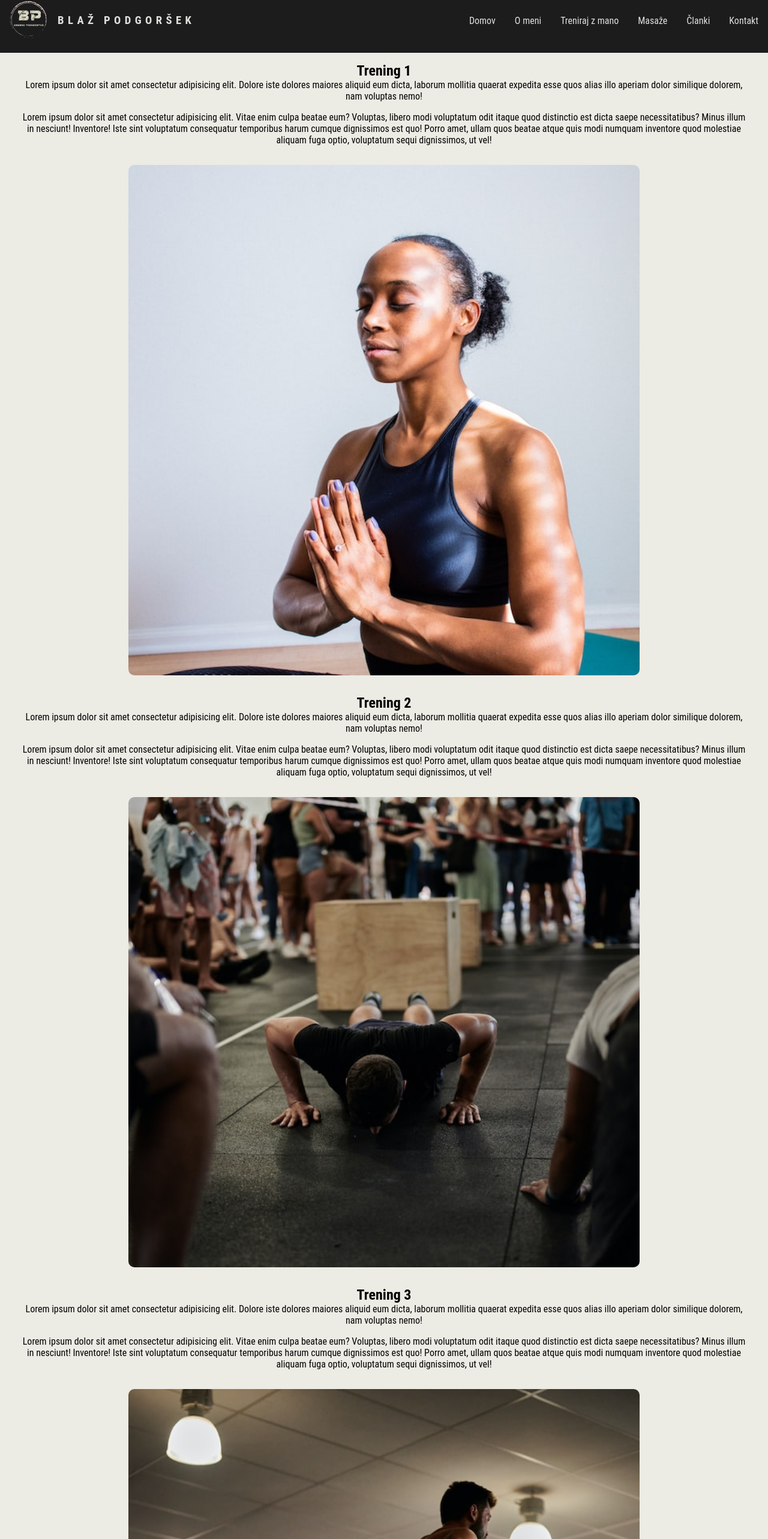
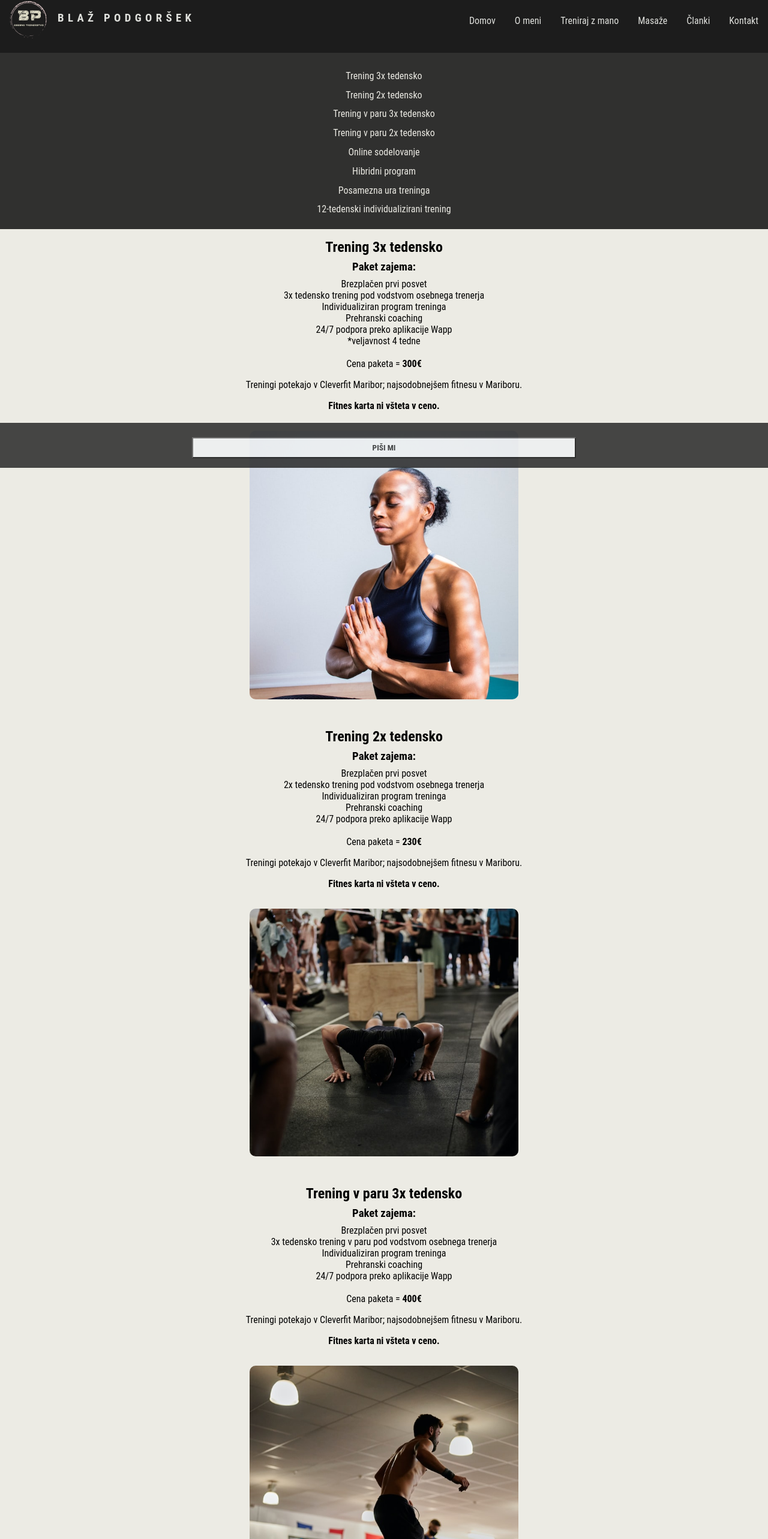
Before and after one commit to Tom1y/personal-trainer, a React (Create React App) app: page /programi in a window 1280 px wide. Shown: the part 20-2586 px from the top of the page at 60% size. Built offline with nearby package versions, Linux system fonts and the light colour scheme.

Commit message:
Added text, all programs and contact

```diff
--- a/package.json
+++ b/package.json
@@ -7,8 +7,12 @@
     "@testing-library/jest-dom": "^5.16.5",
     "@testing-library/react": "^13.4.0",
     "@testing-library/user-event": "^13.5.0",
+    "@trendyol-js/react-carousel": "^3.0.0",
+    "bootstrap": "^5.2.3",
     "react": "^18.2.0",
+    "react-bootstrap": "^2.6.0",
     "react-dom": "^18.2.0",
+    "react-responsive-carousel": "^3.2.23",
     "react-router-dom": "^6.4.3",
     "react-scripts": "5.0.1",
     "web-vitals": "^2.1.4"
--- a/src/components/AboutMe.css
+++ b/src/components/AboutMe.css
@@ -7,7 +7,26 @@
 }
 
 .AboutMe img {
-  width: 25rem;
+  width: 90%;
   border-radius: 10px;
   margin-bottom: 2rem;
+  margin-top: 2rem;
 }
+
+.fitnes-list {
+  align-self: start;
+  margin-top: 1rem;
+  margin-bottom: 0.7rem;
+}
+
+.masaze {
+  align-self: start;
+}
+
+.AboutMe li {
+  margin-bottom: 0.3rem;
+}
+
+.AboutMe h1 {
+  margin-bottom: 2rem;
+}
--- a/src/components/AllPrograms.css
+++ b/src/components/AllPrograms.css
@@ -1,6 +1,6 @@
 .AllPrograms {
   background-color: #ecebe4;
-  padding: 1rem 2rem;
+  /* padding: 1rem 2rem; */
   display: flex;
   flex-direction: column;
   align-items: center;
@@ -13,3 +13,42 @@
   display: flex;
   margin: 2rem auto;
 }
+
+.AllProgramsNavigation {
+  background-color: #1c1c1c;
+  width: 100%;
+  padding-top: 1rem;
+  opacity: 0.9;
+  padding-bottom: 1rem;
+}
+
+.AllProgramsNavigation a {
+  text-decoration: none;
+  color: #ecebe4;
+}
+
+.AllProgramsNavigation ul {
+  list-style-type: none;
+}
+
+.AllProgramsNavigation li {
+  margin-bottom: 0.5rem;
+  margin-top: 0.8rem;
+}
+
+.AllPrograms-card span {
+  font-weight: bold;
+}
+
+.AllPrograms-card {
+  margin-top: 1rem;
+}
+
+.AllPrograms-card h2,
+h3 {
+  margin-bottom: 0.5rem;
+}
+
+.AllPrograms-card ul {
+  list-style-type: none;
+}
--- a/src/components/AllPrograms.js
+++ b/src/components/AllPrograms.js
@@ -4,22 +4,150 @@ import "./AllPrograms.css";
 export default function VsiProgrami() {
   return (
     <div className="AllPrograms">
-      <div className="AllPrograms-card">
-        <h2>Trening 1</h2>
+      <div className="AllProgramsNavigation">
+        <ul>
+          <li>
+            <a href="#trening1">Trening 3x tedensko</a>
+          </li>
+          <li>
+            <a href="#trening2">Trening 2x tedensko</a>
+          </li>
+          <li>
+            <a href="#trening3">Trening v paru 3x tedensko</a>
+          </li>
+          <li>
+            <a href="#trening4">Trening v paru 2x tedensko</a>
+          </li>
+          <li>
+            <a href="#trening5">Online sodelovanje</a>
+          </li>
+          <li>
+            <a href="#trening6">Hibridni program</a>
+          </li>
+          <li>
+            <a href="#trening7">Posamezna ura treninga</a>
+          </li>
+          <li>
+            <a href="#trening8">12-tedenski individualizirani trening</a>
+          </li>
+        </ul>
+      </div>
+      <div className="AllPrograms-card" id="trening1">
+        <h2>Trening 3x tedensko</h2>
+        <h3>Paket zajema:</h3>
+        <ul>
+          <li>Brezplačen prvi posvet</li>
+          <li>3x tedensko trening pod vodstvom osebnega trenerja</li>
+          <li>Individualiziran program treninga</li>
+          <li>Prehranski coaching</li>
+          <li>24/7 podpora preko aplikacije Wapp</li>
+          <li>*veljavnost 4 tedne</li>
+        </ul>
+        <br></br>
         <p>
-          Lorem ipsum dolor sit amet consectetur adipisicing elit. Dolore iste
-          dolores maiores aliquid eum dicta, laborum mollitia quaerat expedita
-          esse quos alias illo aperiam dolor similique dolorem, nam voluptas
-          nemo!
+          Cena paketa = <span>300€</span>
         </p>
         <p>
-          Lorem ipsum dolor sit amet consectetur adipisicing elit. Vitae enim
-          culpa beatae eum? Voluptas, libero modi voluptatum odit itaque quod
-          distinctio est dicta saepe necessitatibus? Minus illum in nesciunt!
-          Inventore! Iste sint voluptatum consequatur temporibus harum cumque
-          dignissimos est quo! Porro amet, ullam quos beatae atque quis modi
-          numquam inventore quod molestiae aliquam fuga optio, voluptatum sequi
-          dignissimos, ut vel!
+          Treningi potekajo v Cleverfit Maribor; najsodobnejšem fitnesu v
+          Mariboru.
+        </p>
+        <span>Fitnes karta ni všteta v ceno.</span>
+        <img
+          src="./images/madison.jpg"
+          alt="joga"
+          className="AllPrograms-img"
+        ></img>
+      </div>
+      <div className="AllPrograms-card" id="trening2">
+        <h2>Trening 2x tedensko</h2>
+        <h3>Paket zajema:</h3>
+        <ul>
+          <li>Brezplačen prvi posvet</li>
+          <li>2x tedensko trening pod vodstvom osebnega trenerja</li>
+          <li>Individualiziran program treninga</li>
+          <li>Prehranski coaching</li>
+          <li>24/7 podpora preko aplikacije Wapp</li>
+        </ul>
+        <br></br>
+        <p>
+          Cena paketa = <span>230€</span>
+        </p>
+        <p>
+          Treningi potekajo v Cleverfit Maribor; najsodobnejšem fitnesu v
+          Mariboru.
+        </p>
+        <span>Fitnes karta ni všteta v ceno.</span>
+        <img
+          src="./images/workout.jpg"
+          alt="joga"
+          className="AllPrograms-img"
+        ></img>
+      </div>
+      <div className="AllPrograms-card" id="trening3">
+        <h2>Trening v paru 3x tedensko</h2>
+        <h3>Paket zajema:</h3>
+        <ul>
+          <li>Brezplačen prvi posvet</li>
+          <li>3x tedensko trening v paru pod vodstvom osebnega trenerja</li>
+          <li>Individualiziran program treninga</li>
+          <li>Prehranski coaching</li>
+          <li>24/7 podpora preko aplikacije Wapp</li>
+        </ul>
+        <br></br>
+        <p>
+          Cena paketa = <span>400€</span>
+        </p>
+        <p>
+          Treningi potekajo v Cleverfit Maribor; najsodobnejšem fitnesu v
+          Mariboru.
+        </p>
+        <p>
+          <span>Fitnes karta ni všteta v ceno.</span>
+        </p>
+        <img
+          src="./images/workout2.jpg"
+          alt="joga"
+          className="AllPrograms-img"
+        ></img>
+      </div>
+      <div className="AllPrograms-card" id="trening4">
+        <h2>Trening v paru 2x tedensko</h2>
+        <h3>Paket zajema:</h3>
+        <ul>
+          <li>Brezplačen prvi posvet</li>
+          <li>2x tedensko trening v paru pod vodstvom osebnega trenerja</li>
+          <li>Individualiziran program treninga</li>
+          <li>Prehranski coaching</li>
+          <li>24/7 podpora preko aplikacije Wapp</li>
+          <li>*veljavnost 4 tedne</li>
+        </ul>
+        <br></br>
+        <p>
+          Cena paketa = <span>320€</span>
+        </p>
+        <p>
+          Treningi potekajo v Cleverfit Maribor; najsodobnejšem fitnesu v
+          Mariboru.
+        </p>
+        <p>Fitnes karta ni všteta v ceno.</p>
+        <img
+          src="./images/madison.jpg"
+          alt="joga"
+          className="AllPrograms-img"
+        ></img>
+      </div>
+      <div className="AllPrograms-card" id="trening5">
+        <h2>Online sodelovanje</h2>
+        <h3>Paket zajema:</h3>
+        <ul>
+          <li>Brezplačen prvi posvet</li>
+          <li>Individualiziran program treninga</li>
+          <li>Prehranski coaching</li>
+          <li>24/7 podpora preko aplikacije Wapp</li>
+        </ul>
+        <br></br>
+        <p>
+          Cena paketa = <span>90€</span>
         </p>
         <img
           src="./images/madison.jpg"
@@ -27,48 +155,58 @@ export default function VsiProgrami() {
           className="AllPrograms-img"
         ></img>
       </div>
-      <div className="AllPrograms-card">
-        <h2>Trening 2</h2>
+      <div className="AllPrograms-card" id="trening6">
+        <h2>Hibridni program</h2>
+        <h3>Paket zajema:</h3>
+        <ul>
+          <li>Brezplačen prvi posvet</li>
+          <li>1x tedensko trening pod vodstvom osebnega trenerja</li>
+          <li>Individualiziran program treninga</li>
+          <li>Prehranski coaching</li>
+          <li>24/7 podpora preko aplikacije Wapp</li>
+        </ul>
+        <br></br>
         <p>
-          Lorem ipsum dolor sit amet consectetur adipisicing elit. Dolore iste
-          dolores maiores aliquid eum dicta, laborum mollitia quaerat expedita
-          esse quos alias illo aperiam dolor similique dolorem, nam voluptas
-          nemo!
-        </p>
-        <p>
-          Lorem ipsum dolor sit amet consectetur adipisicing elit. Vitae enim
-          culpa beatae eum? Voluptas, libero modi voluptatum odit itaque quod
-          distinctio est dicta saepe necessitatibus? Minus illum in nesciunt!
-          Inventore! Iste sint voluptatum consequatur temporibus harum cumque
-          dignissimos est quo! Porro amet, ullam quos beatae atque quis modi
-          numquam inventore quod molestiae aliquam fuga optio, voluptatum sequi
-          dignissimos, ut vel!
+          Cena paketa = <span>150€</span>
         </p>
         <img
-          src="./images/workout.jpg"
+          src="./images/madison.jpg"
           alt="joga"
           className="AllPrograms-img"
         ></img>
       </div>
-      <div className="AllPrograms-card">
-        <h2>Trening 3</h2>
+      <div className="AllPrograms-card" id="trening7">
+        <h2>Posamezna ura treninga</h2>
+        <h3>Paket zajema:</h3>
+        <ul>
+          <li>1x trening pod vodstvom osebnega trenerja</li>
+          <li>Korekcija pri izvedbi vaj</li>
+          <li>Svetovanje pri sestavi trening programa in programa prehrane</li>
+        </ul>
+        <br></br>
         <p>
-          Lorem ipsum dolor sit amet consectetur adipisicing elit. Dolore iste
-          dolores maiores aliquid eum dicta, laborum mollitia quaerat expedita
-          esse quos alias illo aperiam dolor similique dolorem, nam voluptas
-          nemo!
-        </p>
-        <p>
-          Lorem ipsum dolor sit amet consectetur adipisicing elit. Vitae enim
-          culpa beatae eum? Voluptas, libero modi voluptatum odit itaque quod
-          distinctio est dicta saepe necessitatibus? Minus illum in nesciunt!
-          Inventore! Iste sint voluptatum consequatur temporibus harum cumque
-          dignissimos est quo! Porro amet, ullam quos beatae atque quis modi
-          numquam inventore quod molestiae aliquam fuga optio, voluptatum sequi
-          dignissimos, ut vel!
+          Cena paketa = <span>35€</span>
         </p>
         <img
-          src="./images/workout2.jpg"
+          src="./images/madison.jpg"
+          alt="joga"
+          className="AllPrograms-img"
+        ></img>
+      </div>
+      <div className="AllPrograms-card" id="trening8">
+        <h2>12-tedenski individualiziran trening</h2>
+        <h3>Paket zajema:</h3>
+        <ul>
+          <li>Brezplačen posvet</li>
+          <li>Ocena trenutnega stanja</li>
+          <li>12-tedenski individualiziran trening program</li>
+        </ul>
+        <br></br>
+        <p>
+          Cena paketa = <span>70€</span>
+        </p>
+        <img
+          src="./images/madison.jpg"
           alt="joga"
           className="AllPrograms-img"
         ></img>
--- /dev/null
+++ b/src/components/Contact.css
@@ -0,0 +1,28 @@
+.contact-form form {
+  display: grid;
+  grid-template-columns: [col] 1fr [col] 1fr;
+  grid-gap: 1rem 1rem;
+  margin-bottom: 8rem;
+  overflow: hidden;
+}
+
+.test {
+  grid-column: col / span 2;
+  grid-row: 4;
+}
+
+.contact {
+  background-color: #ecebe4;
+  /* height: 100vh; */
+  display: flex;
+  flex-direction: column;
+}
+
+.contact-form {
+  background-color: #daddd8;
+  padding: 1rem 1rem;
+  border-radius: 10px;
+  box-shadow: rgba(0, 0, 0, 0.15) 1.95px 1.95px 2.6px;
+  margin: 1rem 1rem;
+  width: 90%;
+}
--- a/src/components/Contact.js
+++ b/src/components/Contact.js
@@ -1,5 +1,6 @@
 import React, { useRef } from "react";
 import emailjs from "@emailjs/browser";
+import "./Contact.css";
 
 export default function Contact() {
   const form = useRef();
@@ -25,20 +26,45 @@ export default function Contact() {
   };
 
   return (
-    <div>
-      <form ref={form} onSubmit={sendEmail}>
-        <label>Ime</label>
-        <input type="text" name="from_name" />
-        <label>Priimek</label>
-        <input type="text" name="from_surname" />
-        <label>Email</label>
-        <input type="email" name="from_email" />
-        <label>Tel.stevilka</label>
-        <input type="text" name="from_phone" />
-        <label>Sporočilo</label>
-        <textarea name="message" />
-        <input type="submit" value="Send" />
-      </form>
+    <div className="contact">
+      <div>
+        <h2>Kontaktiraj me</h2>
+        <p>
+          V kolikor imate kaksno vprasanje ali bi se pridruzili moji ekipi, mi
+          lahko pisete preko obrazca
+        </p>
+        <p>Odgovorim vam v roku 2-3 delovnih dni</p>
+      </div>
+      <div className="contact-form">
+        <form ref={form} onSubmit={sendEmail}>
+          {/* <label>Ime</label> */}
+          <input type="text" name="from_name" placeholder="Ime" />
+          {/* <label>Priimek</label> */}
+          <input type="text" name="from_surname" placeholder="Priimek" />
+          {/* <label>Email</label> */}
+          <input type="email" name="from_email" placeholder="E-posta" />
+          {/* <label>Tel.stevilka</label> */}
+          <input type="text" name="from_phone" placeholder="tel.stevilka" />
+          <label>Izberite program:</label>
+          <select name="from_program">
+            <option value="3xTedensko">3x tedensko</option>
+            <option value="2xTedensko">2x tedensko</option>
+            <option value="par3xTedensko">V paru 3x teden</option>
+            <option value="par2xTedensko">V paru 2x teden</option>
+            <option value="online">Online sodelovanje</option>
+            <option value="hibridno">Hibridni program</option>
+            <option value="posameznUra">Posamezna ura treninga</option>
+            <option value="12tedenski">12-tedenski indi. trening</option>
+          </select>
+          {/* <label>Sporočilo</label> */}
+          <textarea
+            name="message"
+            placeholder="vase sporocilo"
+            className="test"
+          />
+          <input type="submit" value="Poslji" className="test2" />
+        </form>
+      </div>
     </div>
   );
 }
--- a/src/components/Footer.css
+++ b/src/components/Footer.css
@@ -1,9 +1,18 @@
-.footer {
+/* .footer {
   background-color: #1c1c1c;
   display: flex;
   flex-direction: column;
   align-items: center;
   padding: 1rem 2rem;
+  text-align: center;
+} */
+.footer {
+  background-color: #1c1c1c;
+  opacity: 0.8;
+  position: fixed;
+  width: 100%;
+  bottom: 0;
+  color: white;
   text-align: center;
 }
 
@@ -23,7 +32,7 @@
   color: #1c1c1c;
   text-transform: uppercase;
   font-weight: 600;
-  margin-top: 1rem;
+  margin-top: 1.5rem;
   margin-bottom: 1rem;
 }
 
--- a/src/components/Footer.js
+++ b/src/components/Footer.js
@@ -6,13 +6,13 @@ export default function Footer() {
   return (
     <div className="footer" id="kontakt">
       <div className="footer-info">
-        <h2>Kontaktiraj me!</h2>
-        <p>
+        {/* <h2>Kontaktiraj me!</h2> */}
+        {/* <p>
           Če te zanima kaj več, ali bi se rad pridružil moji ekipi, me
           kontaktiraj s klikom spodaj.
-        </p>
+        </p> */}
         <Link to="/kontakt">
-          <button>Kontakt</button>
+          <button>Piši mi</button>
         </Link>
       </div>
     </div>
--- a/src/components/Program.js
+++ b/src/components/Program.js
@@ -11,6 +11,9 @@ export default function Programi() {
         sportnike. Lahko izbiras tudi med on-line programi. Izbira programa je
         tvoja
       </p>
+      <Link to="/programi">
+        <button className="programi-btn">Seznam vseh programov</button>
+      </Link>
       <div className="program-cards">
         <div className="programi-card">
           <img
@@ -18,10 +21,11 @@ export default function Programi() {
             alt="joga"
             className="programi-img"
           ></img>
-          <h3>Testiranje strukturnega ravnovesja</h3>
+          <h3>Trening 3x tedensko</h3>
           <p>
-            S testiranjem strukturnega ravnovesja ugotovimo neravnovesja med
-            mišicami in posledično dobimo možnost izboljšanja le tega.
+            Osebni trening s trenerjem 3x tedensko v fitnesu. Paket zajema:
+            Brezplačen prvi posvet, individualiziran program treninga,
+            prehranski coaching in 24/7 podporo preko aplikacije Wapp
           </p>
           <Link to="/programi">
             <button className="programi-btn">Vec o programih</button>
@@ -33,12 +37,11 @@ export default function Programi() {
             alt="joga"
             className="programi-img"
           ></img>
-          <h3>Osebni trening – 2 x tedensko</h3>
+          <h3>Trening 2x tedensko</h3>
           <p>
-            Osebni trening 2x tedensko s trenerjem v fitnesu. Paket zajema:
-            začetni sestanek in priprava načrta za dosego cilja, individualni
-            program vadbe, oblikovanje in svetovanje jedilnika skozi celotno
-            obdobje sodelovanja, e-knjiga Kaj naj jem.
+            Osebni trening s trenerjem 2x tedensko v fitnesu. Paket zajema:
+            Brezplačen prvi posvet, individualiziran program treninga,
+            prehranski coaching in 24/7 podporo preko aplikacije Wapp
           </p>
           <Link to="/programi">
             <button className="programi-btn">Vec o programih</button>
@@ -50,12 +53,11 @@ export default function Programi() {
             alt="joga"
             className="programi-img"
           ></img>
-          <h3>Osebni trening – 3 x tedensko</h3>
+          <h3>Trening v paru 3x tedensko</h3>
           <p>
-            Osebni trening s trenerjem 3x tedensko v fitnesu. Paket zajema:
-            začetni sestanek in priprava načrta za dosego cilja, individualni
-            program vadbe, oblikovanje in svetovanje jedilnika skozi celotno
-            obdobje sodelovanja e-knjiga Kaj naj jem.
+            Osebni trening v paru s trenerjem 3x tedensko v fitnesu. Paket
+            zajema: Brezplačen prvi posvet, individualiziran program treninga,
+            prehranski coaching in 24/7 podporo preko aplikacije Wapp
           </p>
           <Link to="/programi">
             <button className="programi-btn">Vec o programih</button>
--- a/src/components/header.js
+++ b/src/components/header.js
@@ -13,21 +13,16 @@ export default function Header() {
         <div>
           <h2>Nekaj besed o meni</h2>
           <p>
-            Pellentesque habitant morbi tristique senectus et netus et malesuada
-            fames ac turpis egestas. Vestibulum tortor quam, feugiat vitae,
-            ultricies eget, tempor sit amet, ante. Donec eu libero sit amet quam
-            egestas semper. Aenean ultricies mi vitae est. Mauris placerat
-            eleifend leo. Quisque sit amet est et sapien ullamcorper pharetra.
-            Vestibulum erat wisi, condimentum sed, commodo vitae, ornare sit
-            amet, wisi. Aenean fermentum, elit eget tincidunt condimentum, eros
-            ipsum rutrum orci, sagittis tempus lacus enim ac dui. Donec non enim
-            in turpis pulvinar facilisis. Ut felis. Praesent dapibus, neque id
-            cursus faucibus, tortor neque egestas augue, eu vulputate magna eros
-            eu erat. Aliquam erat volutpat. Nam dui mi, tincidunt quis, accumsan
-            porttitor, facilisis luctus, metus
+            Moje ime je Blaž Podgoršek. Star sem 27 let. Z fitnesom se ukvarjam
+            ze x let
+          </p>
+          <p>
+            Trdno sem prepričan, da čisto vsak lahko doseže svoje fitnes cilje.
+            Vse, kar potrebuješ, je volja in ustrezno vodstvo. Za prvo moraš
+            poskrbeti sam, za drugo pa sem tukaj jaz.
           </p>
           <Link to="/jaz">
-            <button className="main-btn">O meni</button>
+            <button className="main-btn">Preberi si več o meni</button>
           </Link>
         </div>
         <img
```
Also changed, not shown: src/components/AboutMe.js (+46 -19 lines), 1 other file (tests, documents, lock files or other folders).
